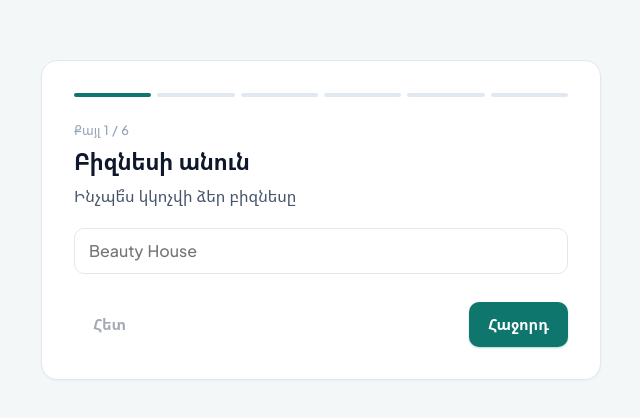
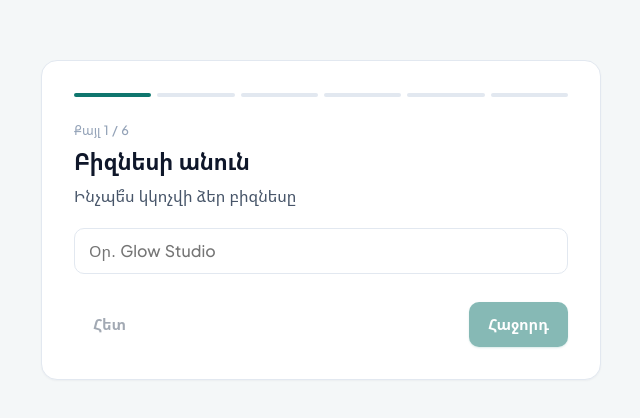
Before and after one commit to arabyantigran-sys/queueflow, a React (Vite) app: page /onboarding in a window 1280 px wide. Shown: the part 180-598 px from the top of the page, without its empty margins (319-959 px from the left). Built offline with nearby package versions, Linux system fonts and the light colour scheme.

Commit message:
Make onboarding create a real salon with its own booking page and localStorage persistence.

```diff
--- a/src/data/api.ts
+++ b/src/data/api.ts
@@ -1,14 +1,16 @@
 /**
- * Mock API layer — replace implementations with real REST calls later.
- * UI components should only import from here / the store, never hardcode fetches.
+ * Mock API layer — replace with real REST later.
+ * Persists to localStorage so new salons survive refresh (same browser only).
  */
 import type {
   Appointment,
   AppointmentStatus,
   Business,
+  BusinessType,
   Customer,
   Employee,
   Service,
+  WorkingHours,
 } from '../types';
 import {
   demoAppointments,
@@ -16,26 +18,174 @@ import {
   demoCustomers,
   demoEmployees,
   demoServices,
+  defaultWorkingHours,
   TODAY,
 } from './demoData';
 
-const delay = (ms = 80) => new Promise((r) => setTimeout(r, ms));
+const STORAGE_KEY = 'queueflow_db_v1';
+const ACTIVE_KEY = 'queueflow_active_business_id';
 
-let businesses = [structuredClone(demoBusiness)];
-let employees = structuredClone(demoEmployees);
-let services = structuredClone(demoServices);
-let customers = structuredClone(demoCustomers);
-let appointments = structuredClone(demoAppointments);
+const delay = (ms = 40) => new Promise((r) => setTimeout(r, ms));
+
+export function slugify(name: string): string {
+  return name
+    .trim()
+    .toLowerCase()
+    .replace(/[^\p{L}\p{N}]+/gu, '-')
+    .replace(/^-+|-+$/g, '')
+    .slice(0, 48) || `salon-${Date.now()}`;
+}
+
+type DbShape = {
+  businesses: Business[];
+  employees: Employee[];
+  services: Service[];
+  customers: Customer[];
+  appointments: Appointment[];
+};
+
+function defaultDb(): DbShape {
+  return {
+    businesses: [structuredClone(demoBusiness)],
+    employees: structuredClone(demoEmployees),
+    services: structuredClone(demoServices),
+    customers: structuredClone(demoCustomers),
+    appointments: structuredClone(demoAppointments),
+  };
+}
+
+function loadDb(): DbShape {
+  try {
+    const raw = localStorage.getItem(STORAGE_KEY);
+    if (!raw) return defaultDb();
+    const parsed = JSON.parse(raw) as DbShape;
+    if (!parsed.businesses?.length) return defaultDb();
+    return parsed;
+  } catch {
+    return defaultDb();
+  }
+}
+
+function saveDb() {
+  try {
+    localStorage.setItem(
+      STORAGE_KEY,
+      JSON.stringify({ businesses, employees, services, customers, appointments })
+    );
+  } catch {
+    /* ignore quota */
+  }
+}
+
+let { businesses, employees, services, customers, appointments } = loadDb();
+
+function persist() {
+  saveDb();
+}
 
 export const api = {
+  getActiveBusinessId(): string {
+    return localStorage.getItem(ACTIVE_KEY) || demoBusiness.id;
+  },
+
+  setActiveBusinessId(id: string) {
+    localStorage.setItem(ACTIVE_KEY, id);
+  },
+
+  async listBusinesses(): Promise<Business[]> {
+    await delay();
+    return [...businesses];
+  },
+
   async getBusiness(slugOrId: string): Promise<Business | undefined> {
     await delay();
     return businesses.find((b) => b.slug === slugOrId || b.id === slugOrId);
   },
 
+  async createBusiness(input: {
+    name: string;
+    type: BusinessType;
+    workingHours?: WorkingHours;
+    employees?: { name: string; role: string }[];
+    services?: { name: string; price: number; duration: number }[];
+  }): Promise<{ business: Business; employees: Employee[]; services: Service[] }> {
+    await delay();
+    let slug = slugify(input.name);
+    const existing = businesses.some((b) => b.slug === slug);
+    if (existing) slug = `${slug}-${Date.now().toString(36).slice(-4)}`;
+
+    const id = `biz-${Date.now()}`;
+    const business: Business = {
+      id,
+      name: input.name,
+      slug,
+      type: input.type,
+      address: '',
+      phone: '',
+      city: 'Երևան',
+      rating: 5,
+      reviewCount: 0,
+      openUntil: input.workingHours?.monday?.close || '21:00',
+      bookingLink: `/book/${slug}`,
+      plan: 'business',
+      nextBillingDate: '2026-10-28',
+      workingHours: input.workingHours || defaultWorkingHours,
+      cancellationPolicy: 'Չեղարկումը պետք է կատարվի այցից առնվազն 2 ժամ առաջ։',
+      bookingRules: 'Ամրագրումը հաստատվում է ավտոմատ։',
+    };
+
+    businesses = [...businesses, business];
+
+    const createdEmployees: Employee[] = (input.employees || []).map((e, i) => ({
+      id: `emp-${Date.now()}-${i}`,
+      businessId: id,
+      name: e.name,
+      role: e.role || 'Մասնագետ',
+      phone: '091 000 000',
+      services: [],
+      workingHours: '09:00 – 18:00',
+      appointmentsToday: 0,
+      revenue: 0,
+      rating: 5,
+    }));
+
+    const createdServices: Service[] = (input.services || []).map((s, i) => ({
+      id: `svc-${Date.now()}-${i}`,
+      businessId: id,
+      name: s.name,
+      nameHy: s.name,
+      price: s.price,
+      duration: s.duration,
+      employeeIds: createdEmployees.map((e) => e.id),
+    }));
+
+    // Link all services to all employees of this salon
+    const svcIds = createdServices.map((s) => s.id);
+    const linkedEmployees = createdEmployees.map((e) => ({ ...e, services: svcIds }));
+
+    employees = [...employees, ...linkedEmployees];
+    services = [...services, ...createdServices];
+
+    this.setActiveBusinessId(id);
+    persist();
+
+    return { business, employees: linkedEmployees, services: createdServices };
+  },
+
   async updateBusiness(id: string, patch: Partial<Business>): Promise<Business> {
     await delay();
-    businesses = businesses.map((b) => (b.id === id ? { ...b, ...patch } : b));
+    businesses = businesses.map((b) => {
+      if (b.id !== id) return b;
+      const next = { ...b, ...patch };
+      if (patch.name && !patch.slug) {
+        // keep existing slug unless explicitly changed
+      }
+      if (patch.name) {
+        next.bookingLink = `/book/${next.slug}`;
+      }
+      return next;
+    });
+    persist();
     return businesses.find((b) => b.id === id)!;
   },
 
@@ -46,20 +196,28 @@ export const api = {
 
   async addEmployee(emp: Omit<Employee, 'id'>): Promise<Employee> {
     await delay();
-    const created: Employee = { ...emp, id: `emp-${Date.now()}` };
+    const bizServices = services.filter((s) => s.businessId === emp.businessId).map((s) => s.id);
+    const created: Employee = {
+      ...emp,
+      id: `emp-${Date.now()}`,
+      services: emp.services.length ? emp.services : bizServices,
+    };
     employees = [...employees, created];
+    persist();
     return created;
   },
 
   async updateEmployee(id: string, patch: Partial<Employee>): Promise<Employee> {
     await delay();
     employees = employees.map((e) => (e.id === id ? { ...e, ...patch } : e));
+    persist();
     return employees.find((e) => e.id === id)!;
   },
 
   async deleteEmployee(id: string): Promise<void> {
     await delay();
     employees = employees.filter((e) => e.id !== id);
+    persist();
   },
 
   async getServices(businessId: string): Promise<Service[]> {
@@ -69,20 +227,38 @@ export const api = {
 
   async addService(svc: Omit<Service, 'id'>): Promise<Service> {
     await delay();
-    const created: Service = { ...svc, id: `svc-${Date.now()}` };
+    const empIds = employees.filter((e) => e.businessId === svc.businessId).map((e) => e.id);
+    const created: Service = {
+      ...svc,
+      id: `svc-${Date.now()}`,
+      employeeIds: svc.employeeIds.length ? svc.employeeIds : empIds,
+    };
     services = [...services, created];
+    // attach service to employees
+    employees = employees.map((e) =>
+      e.businessId === svc.businessId && !e.services.includes(created.id)
+        ? { ...e, services: [...e.services, created.id] }
+        : e
+    );
+    persist();
     return created;
   },
 
   async updateService(id: string, patch: Partial<Service>): Promise<Service> {
     await delay();
     services = services.map((s) => (s.id === id ? { ...s, ...patch } : s));
+    persist();
     return services.find((s) => s.id === id)!;
   },
 
   async deleteService(id: string): Promise<void> {
     await delay();
     services = services.filter((s) => s.id !== id);
+    employees = employees.map((e) => ({
+      ...e,
+      services: e.services.filter((sid) => sid !== id),
+    }));
+    persist();
   },
 
   async getCustomers(businessId: string): Promise<Customer[]> {
@@ -99,12 +275,14 @@ export const api = {
     await delay();
     const created: Customer = { ...cus, id: `cus-${Date.now()}` };
     customers = [...customers, created];
+    persist();
     return created;
   },
 
   async updateCustomer(id: string, patch: Partial<Customer>): Promise<Customer> {
     await delay();
     customers = customers.map((c) => (c.id === id ? { ...c, ...patch } : c));
+    persist();
     return customers.find((c) => c.id === id)!;
   },
 
@@ -131,9 +309,10 @@ export const api = {
     };
     appointments = [...appointments, created];
 
-    // Upsert customer if new
     const existing = customers.find(
-      (c) => c.phone.replace(/\s/g, '') === data.customerPhone.replace(/\s/g, '')
+      (c) =>
+        c.businessId === data.businessId &&
+        c.phone.replace(/\s/g, '') === data.customerPhone.replace(/\s/g, '')
     );
     if (!existing) {
       customers = [
@@ -164,6 +343,7 @@ export const api = {
       );
     }
 
+    persist();
     return created;
   },
 
@@ -173,6 +353,7 @@ export const api = {
   ): Promise<Appointment> {
     await delay();
     appointments = appointments.map((a) => (a.id === id ? { ...a, ...patch } : a));
+    persist();
     return appointments.find((a) => a.id === id)!;
   },
 
@@ -190,4 +371,15 @@ export const api = {
   getToday(): string {
     return TODAY;
   },
+
+  resetDemoData() {
+    const db = defaultDb();
+    businesses = db.businesses;
+    employees = db.employees;
+    services = db.services;
+    customers = db.customers;
+    appointments = db.appointments;
+    this.setActiveBusinessId(demoBusiness.id);
+    persist();
+  },
 };
--- a/src/pages/booking/BookingPage.tsx
+++ b/src/pages/booking/BookingPage.tsx
@@ -12,7 +12,7 @@ type Step = 'services' | 'specialist' | 'datetime' | 'info' | 'done';
 export function BookingPage() {
   const { slug } = useParams();
   const navigate = useNavigate();
-  const hydrate = useAppStore((s) => s.hydrate);
+  const hydrateBySlug = useAppStore((s) => s.hydrateBySlug);
   const business = useAppStore((s) => s.business);
   const services = useAppStore((s) => s.services);
   const employees = useAppStore((s) => s.employees);
@@ -21,18 +21,28 @@ export function BookingPage() {
   const resetDraft = useAppStore((s) => s.resetBookingDraft);
   const submitBooking = useAppStore((s) => s.submitBooking);
   const bookingCompleteId = useAppStore((s) => s.bookingCompleteId);
+  const bookingNotFound = useAppStore((s) => s.bookingNotFound);
   const appointments = useAppStore((s) => s.appointments);
   const cancelAppointment = useAppStore((s) => s.cancelAppointment);
   const showToast = useAppStore((s) => s.showToast);
 
   const [step, setStep] = useState<Step>('services');
   const [submitting, setSubmitting] = useState(false);
+  const [loading, setLoading] = useState(true);
 
   useEffect(() => {
-    void hydrate();
-    resetDraft();
-    setStep('services');
-  }, [hydrate, resetDraft, slug]);
+    let cancelled = false;
+    (async () => {
+      setLoading(true);
+      resetDraft();
+      setStep('services');
+      if (slug) await hydrateBySlug(slug);
+      if (!cancelled) setLoading(false);
+    })();
+    return () => {
+      cancelled = true;
+    };
+  }, [hydrateBySlug, resetDraft, slug]);
 
   const selectedService = services.find((s) => s.id === draft.serviceId);
   const selectedEmployee =
@@ -42,7 +52,9 @@ export function BookingPage() {
 
   const availableEmployees = useMemo(() => {
     if (!draft.serviceId) return employees;
-    return employees.filter((e) => e.services.includes(draft.serviceId!));
+    return employees.filter(
+      (e) => e.services.length === 0 || e.services.includes(draft.serviceId!)
+    );
   }, [employees, draft.serviceId]);
 
   const dates = [TODAY, '2026-09-29', '2026-09-30', '2026-10-01'];
@@ -60,6 +72,35 @@ export function BookingPage() {
       setSubmitting(false);
     }
   };
+
+  if (loading) {
+    return (
+      <div style={{ minHeight: '100vh', display: 'grid', placeItems: 'center' }}>
+        Բեռնվում է...
+      </div>
+    );
+  }
+
+  if (bookingNotFound || (slug && business.slug !== slug)) {
+    return (
+      <div style={{ minHeight: '100vh', display: 'grid', placeItems: 'center', padding: 24 }}>
+        <div className="card" style={{ padding: 28, maxWidth: 420, textAlign: 'center' }}>
+          <h1 style={{ fontSize: '1.25rem', marginBottom: 8 }}>Սրահը չի գտնվել</h1>
+          <p style={{ color: 'var(--text-secondary)', marginBottom: 16, fontSize: '0.95rem' }}>
+            <code>/book/{slug}</code> էջը այս սարքում չկա։
+            <br />
+            Prototype-ում նոր սրահը պահվում է միայն այն բրաուզերում, որտեղ ստեղծել եք։
+            <br />
+            Դեմո սրահը՝ Beauty House։
+          </p>
+          <Link to="/book/beauty-house">
+            <Button block>Բացել Beauty House դեմոն</Button>
+          </Link>
+        </div>
+        <Toast />
+      </div>
+    );
+  }
 
   return (
     <div
--- a/src/pages/onboarding/OnboardingPage.tsx
+++ b/src/pages/onboarding/OnboardingPage.tsx
@@ -1,9 +1,10 @@
-import { useState } from 'react';
-import { useNavigate } from 'react-router-dom';
+import { useMemo, useState } from 'react';
+import { Link, useNavigate } from 'react-router-dom';
 import { Button } from '../../components/ui/Button';
 import { useAppStore } from '../../store/useAppStore';
+import { slugify } from '../../data/api';
 import type { BusinessType } from '../../types';
-import { CheckCircle2 } from 'lucide-react';
+import { CheckCircle2, Copy, ExternalLink } from 'lucide-react';
 
 const types: { id: BusinessType; label: string }[] = [
   { id: 'beauty_salon', label: 'Գեղեցկության սրահ' },
@@ -29,40 +30,45 @@ export function OnboardingPage() {
   const navigate = useNavigate();
   const onboarding = useAppStore((s) => s.onboarding);
   const setOnboarding = useAppStore((s) => s.setOnboarding);
-  const completeOnboarding = useAppStore((s) => s.completeOnboarding);
-  const addEmployee = useAppStore((s) => s.addEmployee);
-  const addService = useAppStore((s) => s.addService);
-  const updateBusiness = useAppStore((s) => s.updateBusiness);
+  const finishOnboarding = useAppStore((s) => s.finishOnboarding);
+  const business = useAppStore((s) => s.business);
+  const showToast = useAppStore((s) => s.showToast);
 
   const [empName, setEmpName] = useState('');
   const [empRole, setEmpRole] = useState('');
   const [svcName, setSvcName] = useState('');
   const [svcPrice, setSvcPrice] = useState('8000');
   const [svcDuration, setSvcDuration] = useState('45');
+  const [saving, setSaving] = useState(false);
 
   const step = onboarding.step;
   const total = 6;
+
+  const previewSlug = useMemo(
+    () => slugify(onboarding.businessName || 'nor-sarah'),
+    [onboarding.businessName]
+  );
+
+  const bookingUrl =
+    typeof window !== 'undefined'
+      ? `${window.location.origin}/book/${business.slug}`
+      : `/book/${business.slug}`;
 
   const next = () => setOnboarding({ step: Math.min(step + 1, 7) });
   const back = () => setOnboarding({ step: Math.max(step - 1, 1) });
 
   const finish = async () => {
-    completeOnboarding();
-    if (onboarding.businessName) {
-      await updateBusiness({ name: onboarding.businessName, type: onboarding.businessType || 'beauty_salon' });
+    if (!onboarding.businessName.trim()) {
+      showToast('Լրացրեք բիզնեսի անունը');
+      setOnboarding({ step: 1 });
+      return;
     }
-    for (const e of onboarding.employees) {
-      await addEmployee({ name: e.name, role: e.role, phone: '091 000 000', workingHours: '09:00 – 18:00' });
+    setSaving(true);
+    try {
+      await finishOnboarding();
+    } finally {
+      setSaving(false);
     }
-    for (const s of onboarding.services) {
-      await addService({
-        nameHy: s.name,
-        name: s.name,
-        price: s.price,
-        duration: s.duration,
-      });
-    }
-    setOnboarding({ step: 7 });
   };
 
   return (
@@ -105,7 +111,7 @@ export function OnboardingPage() {
               className="form-input"
               value={onboarding.businessName}
               onChange={(e) => setOnboarding({ businessName: e.target.value })}
-              placeholder="Beauty House"
+              placeholder="Օր. Glow Studio"
             />
           </>
         )}
@@ -133,7 +139,7 @@ export function OnboardingPage() {
         {step === 3 && (
           <>
             <h1 style={{ fontSize: '1.4rem', marginBottom: 8 }}>Ավելացրեք աշխատակիցներ</h1>
-            <p style={{ color: 'var(--text-secondary)', marginBottom: 16 }}>Կարող եք ավելացնել ավելի ուշ</p>
+            <p style={{ color: 'var(--text-secondary)', marginBottom: 16 }}>Գոնե մեկը խորհուրդ է տրվում</p>
             <div className="grid-2">
               <input className="form-input" placeholder="Անուն" value={empName} onChange={(e) => setEmpName(e.target.value)} />
               <input className="form-input" placeholder="Դեր" value={empRole} onChange={(e) => setEmpRole(e.target.value)} />
@@ -248,34 +254,64 @@ export function OnboardingPage() {
           <>
             <h1 style={{ fontSize: '1.4rem', marginBottom: 8 }}>Ամրագրման էջ</h1>
             <p style={{ color: 'var(--text-secondary)', marginBottom: 20 }}>
-              Ձեր հաճախորդները կարող են ամրագրել այս հղումով
+              Ավարտից հետո կստեղծվի նոր սրահ՝ այս հղումով (ոչ Beauty House)
             </p>
             <div
               className="card card-pad"
               style={{ background: 'var(--primary-soft)', borderColor: 'transparent', marginBottom: 16 }}
             >
-              <div style={{ fontWeight: 700, marginBottom: 6 }}>{onboarding.businessName || 'Beauty House'}</div>
-              <code style={{ fontSize: '0.9rem' }}>
-                queueflow.am/book/
-                {(onboarding.businessName || 'beauty-house').toLowerCase().replace(/\s+/g, '-')}
+              <div style={{ fontWeight: 700, marginBottom: 6 }}>{onboarding.businessName || 'Նոր սրահ'}</div>
+              <code style={{ fontSize: '0.9rem', wordBreak: 'break-all' }}>
+                {typeof window !== 'undefined' ? window.location.origin : ''}/book/{previewSlug}
               </code>
             </div>
-            <p style={{ fontSize: '0.9rem', color: 'var(--text-secondary)' }}>
-              QR կոդը կստեղծվի ավտոմատ Dashboard-ում։
-            </p>
           </>
         )}
 
         {step === 7 && (
           <div style={{ textAlign: 'center', padding: '24px 0' }}>
             <CheckCircle2 size={56} color="var(--success)" style={{ marginBottom: 16 }} />
-            <h1 style={{ fontSize: '1.6rem', marginBottom: 8 }}>Ձեր բիզնեսը պատրաստ է</h1>
-            <p style={{ color: 'var(--text-secondary)', marginBottom: 28 }}>
-              Սկսեք կառավարել հերթերն ու ամրագրումները
+            <h1 style={{ fontSize: '1.6rem', marginBottom: 8 }}>{business.name} պատրաստ է</h1>
+            <p style={{ color: 'var(--text-secondary)', marginBottom: 12 }}>
+              Հաճախորդների ամրագրման էջը
             </p>
-            <Button size="lg" onClick={() => navigate('/admin')}>
-              Բացել Dashboard
-            </Button>
+            <code
+              style={{
+                display: 'block',
+                padding: 12,
+                background: 'var(--surface-2)',
+                borderRadius: 10,
+                fontSize: '0.85rem',
+                wordBreak: 'break-all',
+                marginBottom: 16,
+              }}
+            >
+              {bookingUrl}
+            </code>
+            <div style={{ display: 'flex', flexDirection: 'column', gap: 10 }}>
+              <Button
+                variant="secondary"
+                onClick={async () => {
+                  try {
+                    await navigator.clipboard.writeText(bookingUrl);
+                  } catch {
+                    /* ignore */
+                  }
+                  showToast('Հղումը պատճենված է');
+                }}
+              >
+                <Copy size={16} /> Պատճենել booking լինկը
+              </Button>
+              <Button variant="secondary" onClick={() => navigate(`/book/${business.slug}`)}>
+                <ExternalLink size={16} /> Բացել ամրագրման էջը
+              </Button>
+              <Button size="lg" onClick={() => navigate('/admin')}>
+                Բացել Dashboard
+              </Button>
+              <Link to="/admin/qr" style={{ fontSize: '0.9rem', color: 'var(--primary)', fontWeight: 600 }}>
+                QR Booking →
+              </Link>
+            </div>
           </div>
         )}
 
@@ -285,9 +321,13 @@ export function OnboardingPage() {
               Հետ
             </Button>
             {step < 6 ? (
-              <Button onClick={next}>Հաջորդ</Button>
+              <Button onClick={next} disabled={step === 1 && !onboarding.businessName.trim()}>
+                Հաջորդ
+              </Button>
             ) : (
-              <Button onClick={() => void finish()}>Ավարտել</Button>
+              <Button onClick={() => void finish()} disabled={saving}>
+                {saving ? 'Ստեղծում...' : 'Ստեղծել սրահը'}
+              </Button>
             )}
           </div>
         )}
--- a/src/store/useAppStore.ts
+++ b/src/store/useAppStore.ts
@@ -38,10 +38,12 @@ interface AppState {
   onboarding: OnboardingState;
   bookingDraft: BookingDraft;
   bookingCompleteId: string | null;
+  bookingNotFound: boolean;
 
   login: (email: string, password: string) => boolean;
   logout: () => void;
   hydrate: () => Promise<void>;
+  hydrateBySlug: (slug: string) => Promise<boolean>;
   refreshAppointments: (date?: string) => Promise<void>;
 
   setSidebarOpen: (open: boolean) => void;
@@ -70,7 +72,8 @@ interface AppState {
   updateNotification: (id: string, patch: Partial<NotificationSetting>) => void;
 
   setOnboarding: (patch: Partial<OnboardingState>) => void;
-  completeOnboarding: () => void;
+  /** Creates a brand-new salon from onboarding (not Beauty House). */
+  finishOnboarding: () => Promise<Business>;
 
   setBookingDraft: (patch: Partial<BookingDraft>) => void;
   resetBookingDraft: () => void;
@@ -114,6 +117,7 @@ export const useAppStore = create<AppState>((set, get) => ({
   onboarding: emptyOnboarding,
   bookingDraft: emptyBooking,
   bookingCompleteId: null,
+  bookingNotFound: false,
 
   login: (email) => {
     if (!email) return false;
@@ -124,14 +128,39 @@ export const useAppStore = create<AppState>((set, get) => ({
   logout: () => set({ isAuthenticated: false }),
 
   hydrate: async () => {
-    const biz = get().business;
+    const activeId = api.getActiveBusinessId();
+    const biz = (await api.getBusiness(activeId)) || demoBusiness;
+    api.setActiveBusinessId(biz.id);
     const [employees, services, customers, appointments] = await Promise.all([
       api.getEmployees(biz.id),
       api.getServices(biz.id),
       api.getCustomers(biz.id),
       api.getAppointments(biz.id),
     ]);
-    set({ employees, services, customers, appointments });
+    set({ business: biz, employees, services, customers, appointments, bookingNotFound: false });
+  },
+
+  hydrateBySlug: async (slug) => {
+    const biz = await api.getBusiness(slug);
+    if (!biz) {
+      set({ bookingNotFound: true });
+      return false;
+    }
+    const [employees, services, customers, appointments] = await Promise.all([
+      api.getEmployees(biz.id),
+      api.getServices(biz.id),
+      api.getCustomers(biz.id),
+      api.getAppointments(biz.id),
+    ]);
+    set({
+      business: biz,
+      employees,
+      services,
+      customers,
+      appointments,
+      bookingNotFound: false,
+    });
+    return true;
   },
 
   refreshAppointments: async (date) => {
@@ -223,7 +252,8 @@ export const useAppStore = create<AppState>((set, get) => ({
       businessId: get().business.id,
       employeeIds: get().employees.map((e) => e.id),
     });
-    set({ services: [...get().services, svc] });
+    const employees = await api.getEmployees(get().business.id);
+    set({ services: [...get().services, svc], employees });
     get().showToast('Ծառայությունը ավելացված է');
   },
 
@@ -276,15 +306,32 @@ export const useAppStore = create<AppState>((set, get) => ({
   setOnboarding: (patch) =>
     set({ onboarding: { ...get().onboarding, ...patch } }),
 
-  completeOnboarding: () => {
+  finishOnboarding: async () => {
     const ob = get().onboarding;
-    const biz = {
-      ...get().business,
-      name: ob.businessName || get().business.name,
-      type: (ob.businessType || get().business.type) as BusinessType,
+    const name = ob.businessName.trim() || 'Նոր սրահ';
+    const { business, employees, services } = await api.createBusiness({
+      name,
+      type: (ob.businessType || 'beauty_salon') as BusinessType,
       workingHours: ob.workingHours,
-    };
-    set({ business: biz, isAuthenticated: true });
+      employees: ob.employees.length
+        ? ob.employees
+        : [{ name: 'Մասնագետ 1', role: 'Մասնագետ' }],
+      services: ob.services.length
+        ? ob.services
+        : [{ name: 'Ծառայություն', price: 8000, duration: 45 }],
+    });
+
+    set({
+      business,
+      employees,
+      services,
+      customers: [],
+      appointments: [],
+      isAuthenticated: true,
+      onboarding: { ...emptyOnboarding, step: 7 },
+    });
+    get().showToast(`${business.name} սրահը ստեղծված է`);
+    return business;
   },
 
   setBookingDraft: (patch) =>
```
